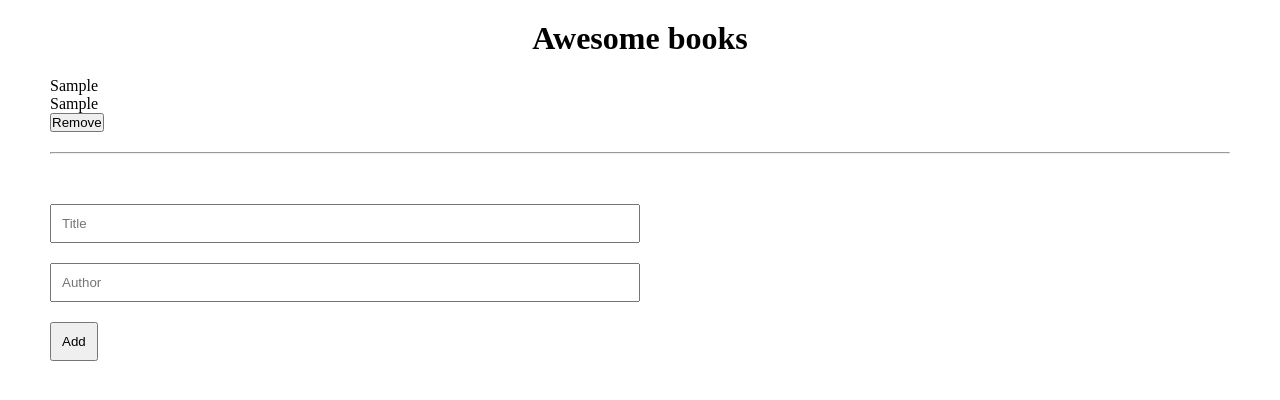
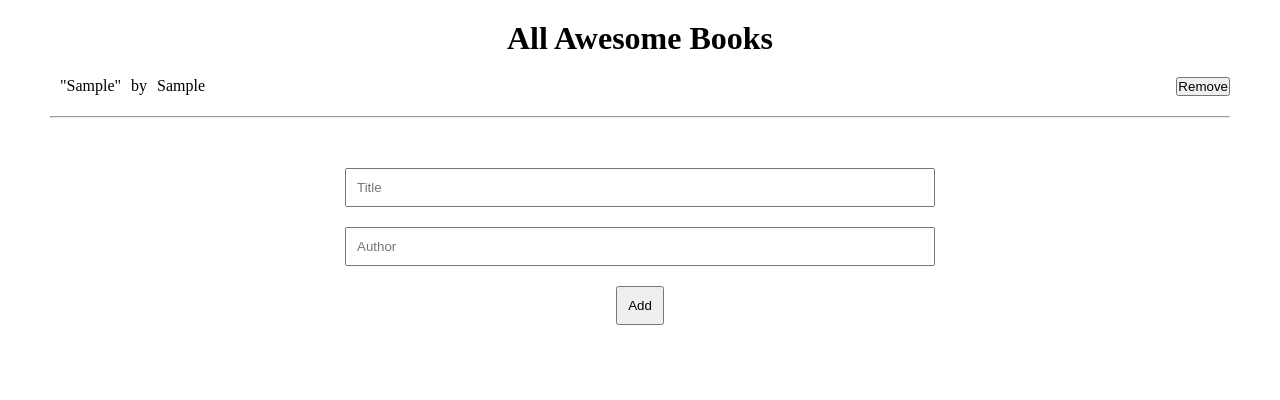
Before and after one commit to shasherazi/awesomeBooks, a website: page index.html in a window 1280 px wide. Both pictures are taken after typing "Sample", "Sample" into the empty fields and a click on the button "Add". Drawn offline with Linux system fonts and the light colour scheme.

Commit message:
styling added

```diff
--- a/index.html
+++ b/index.html
@@ -12,7 +12,7 @@
 <body>
     <main class="main">
         <h1 class="main-heading">
-            Awesome books
+            All Awesome Books
         </h1>
 
         <section class="main-books-list">
--- a/src/index.js
+++ b/src/index.js
@@ -24,9 +24,9 @@ class Book {
     const bookItem = document.createElement('li');
     bookItem.classList.add('main-books-list-ul-li');
     bookItem.innerHTML = `
-    <p class="main-books-list-ul-li-title">${title}</p>
-            <p class="main-books-list-ul-li-author">${author}</p>
-            <button class="main-books-list-ul-li-button">Remove</button>
+    <div class="inserted-books"><div class='book-title'><p class="main-books-list-ul-li-title">"${title}"  </p> by
+    <p class="main-books-list-ul-li-author">${author}  </p></div>
+    <button class="main-books-list-ul-li-button">Remove</button></div>
             <hr class="main-books-list-ul-li-hr">
             `;
     booksList.appendChild(bookItem);
@@ -54,7 +54,14 @@ document.addEventListener('click', (e) => {
   if (e.target.classList.contains('main-books-list-ul-li-button')) {
     e.target.parentElement.remove();
 
-    const book = new Book(e.target.parentElement.querySelector('.main-books-list-ul-li-title').innerText, e.target.parentElement.querySelector('.main-books-list-ul-li-author').innerText);
+    const book = new Book(
+      e.target.parentElement.querySelector(
+        '.main-books-list-ul-li-title',
+      ).innerText,
+      e.target.parentElement.querySelector(
+        '.main-books-list-ul-li-author',
+      ).innerText,
+    );
     book.removeBook();
     updateLocalStorage();
   }
--- a/src/style.css
+++ b/src/style.css
@@ -13,6 +13,20 @@
   text-align: center;
 }
 
+.inserted-books {
+  display: flex;
+  justify-content: space-between;
+  margin-bottom: 20px;
+}
+
+.book-title {
+  display: flex;
+}
+
+.book-title p {
+  padding: 0 10px;
+}
+
 .main-books-list-ul {
   list-style-type: none;
   margin-bottom: 50px;
@@ -25,6 +39,7 @@
 .main-form-form {
   display: flex;
   flex-direction: column;
+  align-items: center;
 }
 
 .main-form-form input {
@@ -40,4 +55,5 @@
 .main-form-form-submit {
   width: fit-content;
   padding: 10px;
+  text-align: right;
 }
```
Lines whose indentation alone changed are shown as unchanged.
